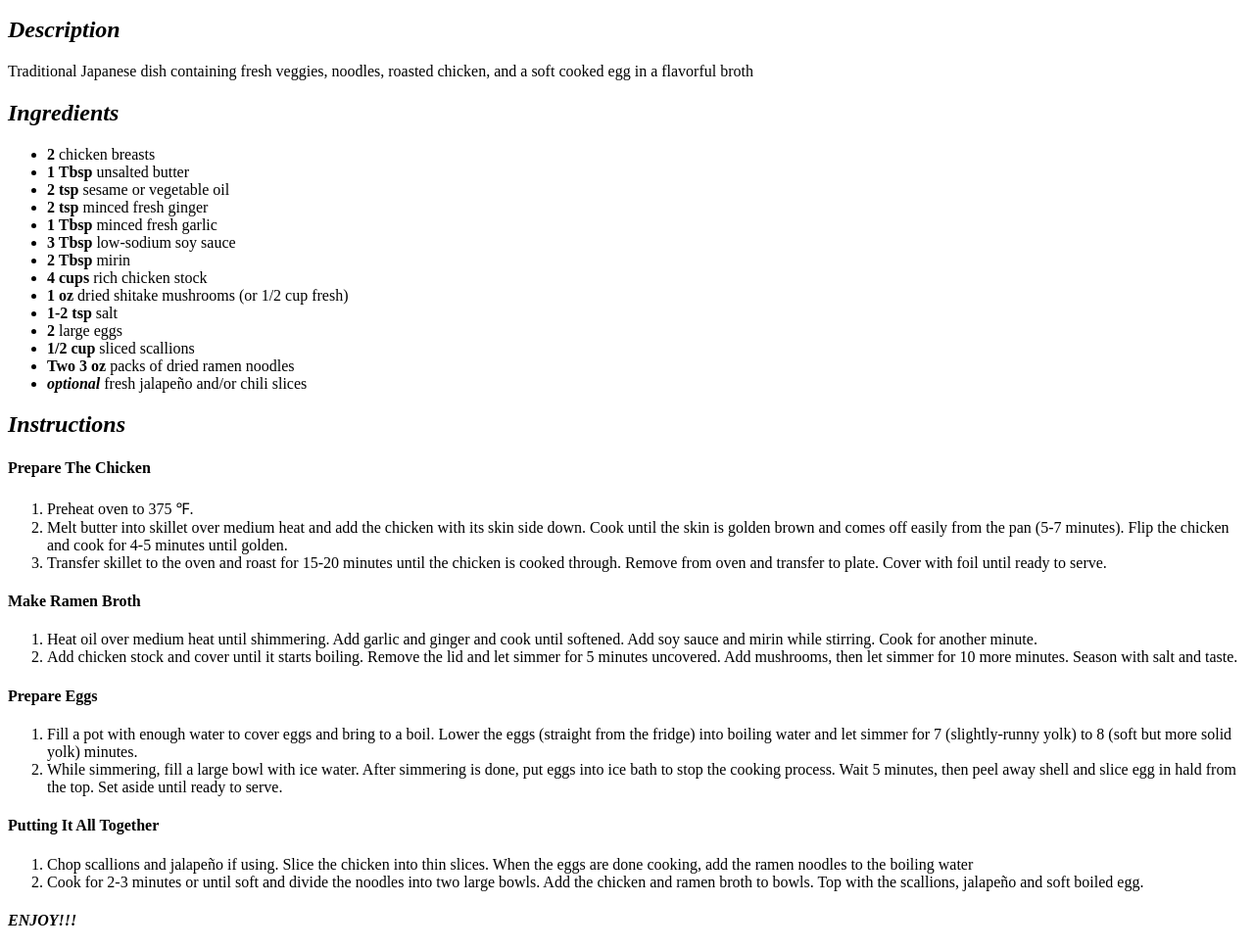
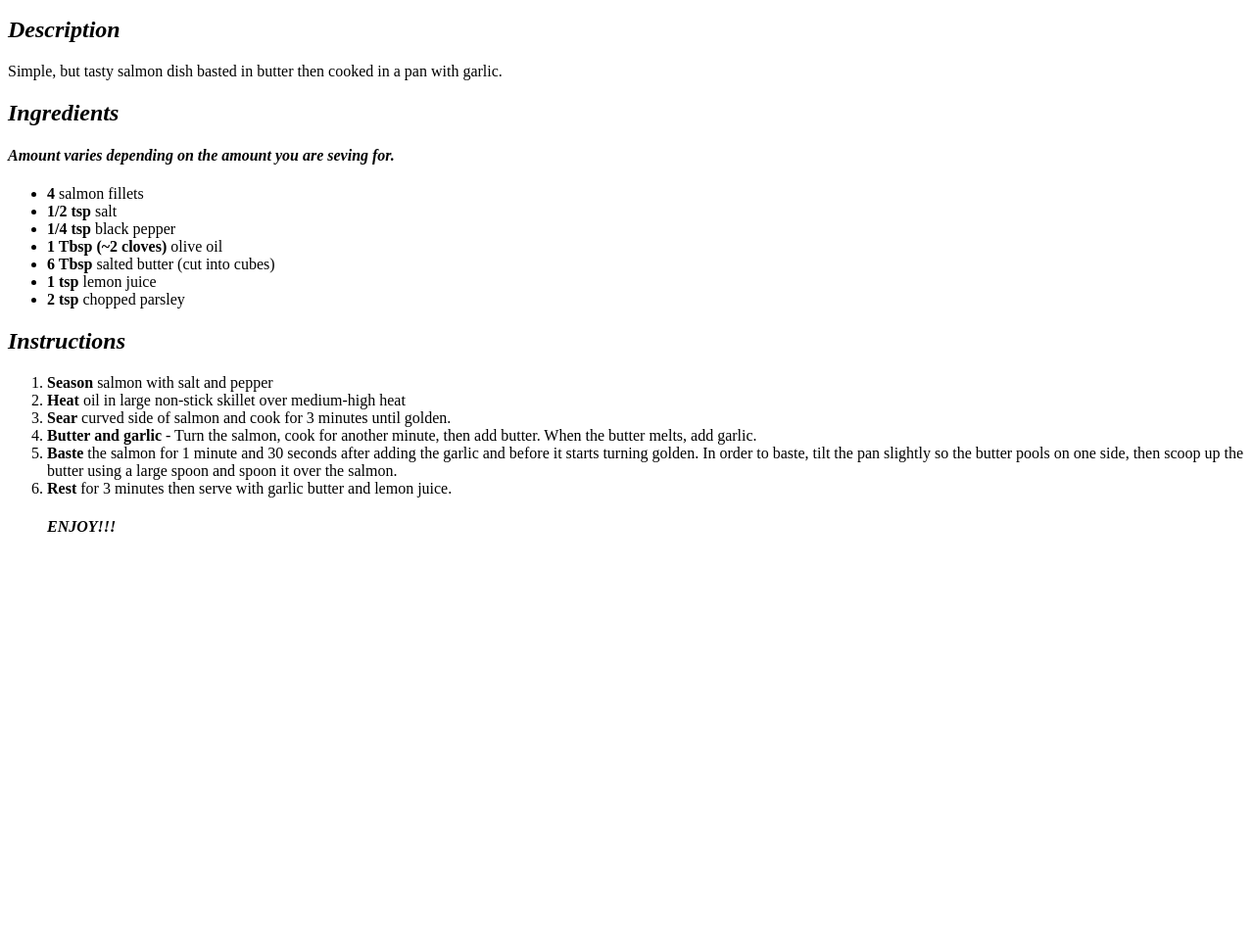
Before and after one commit to Brumar2020/odin-recipes, a plain HTML site: page recipes/salmon.html in a window 1280 px wide. Shown: the part 101-1071 px from the top of the page at 98% size. After the commit the page ends 800 px from the top, so only its background shows below. Drawn offline with Linux system fonts and the light colour scheme.

Commit message:
Added picture, description, ingredients and instructions to salmon.html

```diff
--- a/recipes/salmon.html
+++ b/recipes/salmon.html
@@ -8,46 +8,26 @@
         <h1>Garlic Butter Salmon Recipe</h1>
         <img src="SalmonPic.webp" alt="Picture of Salmon cooking in pan" height="400px" width="400px">
         <h2><i>Description</i></h2>
-        <p>Traditional Japanese dish containing fresh veggies, noodles, roasted chicken, and a soft cooked egg in a flavorful broth</p>
+        <p>Simple, but tasty salmon dish basted in butter then cooked in a pan with garlic.</p>
         <h2><i>Ingredients</i></h2>
+        <h4><b><i>Amount varies depending on the amount you are seving for.</i></b></h4>
         <ul>
-            <li><b>2</b> chicken breasts</li>
-            <li><b>1 Tbsp</b> unsalted butter</li>
-            <li><b>2 tsp</b> sesame or vegetable oil</li>
-            <li><b>2 tsp</b> minced fresh ginger</li>
-            <li><b>1 Tbsp</b> minced fresh garlic</li>
-            <li><b>3 Tbsp</b> low-sodium soy sauce</li>
-            <li><b>2 Tbsp</b> mirin</li>
-            <li><b>4 cups</b> rich chicken stock</li>
-            <li><b>1 oz</b> dried shitake mushrooms (or 1/2 cup fresh)</li>
-            <li><b>1-2 tsp</b> salt</li>
-            <li><b>2</b> large eggs</li>
-            <li><b>1/2 cup</b> sliced scallions</li>
-            <li><b>Two 3 oz</b> packs of dried ramen noodles</li>
-            <li><i><b>optional</b></i> fresh jalapeño and/or chili slices</li>
+            <li><b>4</b> salmon fillets</li>
+            <li><b>1/2 tsp</b> salt</li>
+            <li><b>1/4 tsp</b> black pepper</li>
+            <li><b>1 Tbsp (~2 cloves)</b> olive oil</li>
+            <li><b>6 Tbsp</b> salted butter (cut into cubes)</li>
+            <li><b>1 tsp</b> lemon juice</li>
+            <li><b>2 tsp</b> chopped parsley</li>
         </ul>
         <h2><i>Instructions</i></h2>
-        <h4>Prepare The Chicken</h4>
         <ol>
-            <li>Preheat oven to 375 ℉. </li>
-            <li>Melt butter into skillet over medium heat and add the chicken with its skin side down. Cook until the skin is golden brown and comes off easily from the pan (5-7 minutes). Flip the chicken and cook for 4-5 minutes until golden.</li>
-            <li>Transfer skillet to the oven and roast for 15-20 minutes until the chicken is cooked through. Remove from oven and transfer to plate. Cover with foil until ready to serve.</li>
-        </ol>
-        <h4>Make Ramen Broth</h4>
-        <ol>
-            <li>Heat oil over medium heat until shimmering. Add garlic and ginger and cook until softened. Add soy sauce and mirin while stirring. Cook for another minute.</li>
-            <li>Add chicken stock and cover until it starts boiling. Remove the lid and let simmer for 5 minutes uncovered. Add mushrooms, then let simmer for 10 more minutes. Season with salt and taste.</li>
-        </ol>
-        <h4>Prepare Eggs</h4>
-        <ol>
-            <li>Fill a pot with enough water to cover eggs and bring to a boil. Lower the eggs (straight from the fridge) into boiling water and let simmer for 7 (slightly-runny yolk) to 8 (soft but more solid yolk) minutes.</li>
-            <li>While simmering, fill a large bowl with ice water. After simmering is done, put eggs into ice bath to stop the cooking process. Wait 5 minutes, then peel away shell and slice egg in hald from the top. Set aside until ready to serve.</li>
-        </ol>
-        <h4>Putting It All Together</h4>
-        <ol>
-            <li>Chop scallions and jalapeño if using. Slice the chicken into thin slices. When the eggs are done cooking, add the ramen noodles to the boiling water</li>
-            <li>Cook for 2-3 minutes or until soft and divide the noodles into two large bowls. Add the chicken and ramen broth to bowls. Top with the scallions, jalapeño and soft boiled egg.</li>
-        </ol>
+            <li><b>Season</b> salmon with salt and pepper</li>
+            <li><b>Heat</b> oil in large non-stick skillet over medium-high heat</li>
+            <li><b>Sear</b> curved side of salmon and cook for 3 minutes until golden.</li>
+            <li><b>Butter and garlic</b> - Turn the salmon, cook for another minute, then add butter. When the butter melts, add garlic.</li>
+            <li><b>Baste</b> the salmon for 1 minute and 30 seconds after adding the garlic and before it starts turning golden. In order to baste, tilt the pan slightly so the butter pools on one side, then scoop up the butter using a large spoon and spoon it over the salmon. </li>
+            <li><b>Rest</b> for 3 minutes then serve with garlic butter and lemon juice.</li>
         <h4><b><i>ENJOY!!!</i></b></h4>
     </body>
 </html>
```
